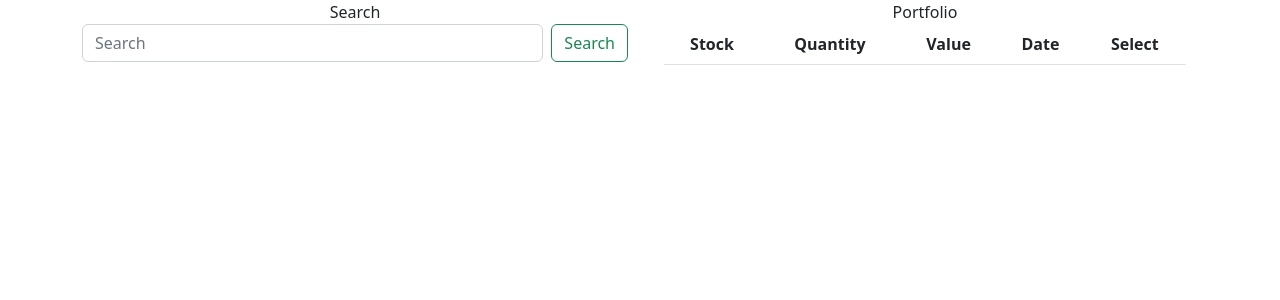
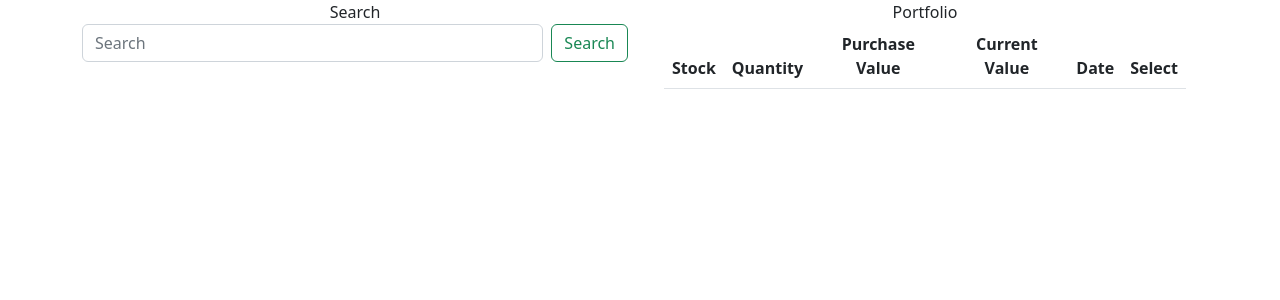
Before and after one commit to puythoven72/stocktrading, a Django app: page / in a window 1280 px wide. Shown: the part 56-356 px from the top of the page. Run offline with Django 4.2, Linux system fonts and the light colour scheme; data that the repository does not hold is empty.

Commit message:
added current price look up to the page load/refresh

```diff
--- a/base/lib/api.py
+++ b/base/lib/api.py
@@ -5,7 +5,8 @@ import json
 import alpaca_trade_api as tradeapi
 from alpaca_trade_api import Stream
 import yfinance as yf
-
+from .api_helper import format_values
+from ..models import Stocks
 
 
 def getstock(symbol):
@@ -18,16 +19,24 @@ def getstock(symbol):
 
     return format_values(stock_data)
 
+def get_portfolio_current_val():
+    x = Stocks.objects.all().values_list('symbol', flat=True).distinct()
+    current_price_dict = {}
+    print(x)
+    for y in x:
+        print('whats happenin ' + y)
+
+        print('got here')
+        lookup = getstock(y)
+        print('got here 2')
+        # current_price_dict = {lookup['symbol'] : lookup['currentPrice']}
+        # p["current"] = current_portfolio_prices[current_sym]
+        current_price_dict[lookup['symbol']] =  lookup['currentPrice']
+        print('got here 3')
+    print(current_price_dict)
+    return current_price_dict
 
 
-def format_values(stock_data):
-    if len(stock_data) > 0:
-        for k, v in stock_data.items():
-            if k == "currentPrice" or k == "previousClose" or k == "open" or k == "dayHigh" or k == "dayLow":
-                stock_data[k] = format(v, ',.2f')
-            if k == "averageVolume10days":
-                stock_data[k] ="{:,}".format(v)
-    return stock_data
 
 
     # #quotes = api.get_quotes(symbol, limit=10)
--- a/base/static/js/main.js
+++ b/base/static/js/main.js
@@ -1,9 +1,10 @@
 var radios = document.forms["portfolio"].elements["stock_choice"];
 
-
-for (var i = 0, max = radios.length; i < max; i++) {
-    radios[i].onclick = getStockTotal;
-}
+if(radios){
+    for (var i = 0, max = radios.length; i < max; i++) {
+        radios[i].onclick = getStockTotal;
+    }
+};
 
 function getStockTotal() {
 
@@ -11,10 +12,11 @@ function getStockTotal() {
     let vlu = document.querySelector('#vlu_' + this.id);
     let sym = document.querySelector('#sym' + this.id);
     let dte = document.querySelector('#dte_' + this.id);
+
     let totStockVlu = qty.innerHTML * vlu.innerHTML;
 
     let totStockDiv = document.querySelector("#stockSymVlu");
-    totStockDiv.innerHTML = `${sym.innerHTML} Total Valuexx:  $${totStockVlu} On ${dte}`;
+    totStockDiv.innerHTML = `${sym.innerHTML} Total Value:  $${totStockVlu} On ${dte.innerHTML}`;
 
 
 }
--- a/base/templates/base/portfolio_component.html
+++ b/base/templates/base/portfolio_component.html
@@ -8,20 +8,23 @@
         <tr>
           <th scope="col">Stock</th>
           <th scope="col">Quantity</th>
-          <th scope="col">Value</th>
+          <th scope="col">Purchase Value</th>
+          <th scope="col">Current Value</th>
           <th scope="col">Date</th>
           <th scope="col">Select</th>
         </tr>
       </thead>
       <tbody>
+
         {% for stock in stocks %}
-
         <tr id>
           <th scope="row" id="sym{{ stock.id }}">{{ stock.symbol }}</th>
           <!-- <td>{{ stock.symbol }}</td> -->
           <td id="qty_{{ stock.id }}">{{ stock.quantity }}</td>
           <td id="vlu_{{ stock.id }}">{{ stock.value }}</td>
+          <td id="crnt_{{ stock.id }}">{{ stock.current }}</td>
           <td id="dte_{{ stock.id }}">{{ stock.stockbuydate }}</td>
+
           <td><input type="radio" id={{ stock.id}} name="stock_choice" ></td>
         </tr>
         {% endfor %}
--- a/base/templates/base/stocksearch_component.html
+++ b/base/templates/base/stocksearch_component.html
@@ -5,7 +5,7 @@
 </form>
 
 {% if stock_info %}
-<form action="{% url 'home' %}" method="POST">
+<form action="{% url 'success' %}" method="POST">
   {% csrf_token %}
   <div>
     <img src={{stock_info.logo_url}} alt={{stock_info.longName}}>
@@ -73,7 +73,7 @@
       <div class="col">
         <h4>Quantity:</h4>
       </div>
-      <div class="col"><input class="form-control me-2" id="quantity" type="number" name="quantity">
+      <div class="col"><input class="form-control me-2" id="quantity" type="number" name="quantity" value=0>
 
         <button type="submit" class="btn btn-success" name="buy_btn">Buy</button>
       </div>
--- a/base/views.py
+++ b/base/views.py
@@ -5,13 +5,23 @@ from .lib.stream import OpenSocket
 import alpaca_trade_api as tradeapi
 from alpaca_trade_api import Stream
 from .models import Stocks
-from .lib.api import getstock
+from .lib.api import getstock,get_portfolio_current_val
 import datetime
 
 
 def home(request):
     stock_info = {}
-    stocks = Stocks.objects.all()
+
+    #stocks = Stocks.objects.all()
+
+    stock_dict= list(Stocks.objects.values())
+    current_portfolio_prices = get_portfolio_current_val()
+
+
+    for p in stock_dict:
+        current_sym = p['symbol']
+        p["current"] = current_portfolio_prices[current_sym]
+
 
     if request.method == 'POST' and 'search_btn' in request.POST:
         sym = request.POST.get('symbol_search')
@@ -19,28 +29,56 @@ def home(request):
         stock_info = getstock(sym)
         #stock_buy = stock_info
         print(stock_info)
-        context = {'stocks' : stocks, 'stock_info' : stock_info}
+        context = {'stocks' : stock_dict, 'stock_info' : stock_info}
 
         return render (request,'base/home.html',context)
 
-    if request.method == 'POST' and 'buy_btn' in request.POST:
-        print(request.POST['current_price'] + "is current price")
-        currentPrice = request.POST['current_price']
+    # if request.method == 'POST' and 'buy_btn' in request.POST:
+    #     print(request.POST['current_price'] + "is current price")
+    #     currentPrice = request.POST['current_price']
 
-        stock=Stocks()
-        stock.symbol = request.POST.get('symbol')
-        stock.value = request.POST.get('current_price')
-        stock.quantity = request.POST.get('quantity')
-        stock.stockbuydate = datetime.datetime.now()
-        stock.save()
+    #     stock=Stocks()
+    #     stock.symbol = request.POST.get('symbol')
+    #     stock.value = request.POST.get('current_price')
+    #     stock.quantity = request.POST.get('quantity')
+    #     stock.stockbuydate = datetime.datetime.now()
+    #     stock.save()
 
 
-        context = {'stocks' : stocks, 'stock_info' : stock_info}
-        #return redirect('home', stock_info)
-        return render (request,'base/success.html')
+    #     context = {'stocks' : stocks, 'stock_info' : stock_info}
+    #     #return redirect('home', stock_info)
+    #     return render (request,'base/success.html')
 
-    context = {'stocks' : stocks, 'stock_info' : stock_info}
+
+    #x = Stocks.objects.all().values_list('symbol', flat=True).distinct()
+    #print(x )
+    # for y in x:
+    #     print('whats happenin')
+    #     print(y)
+    #     lookup = getstock(y)
+    #     print(lookup['currentPrice'] )
+    #     current_price_dict = {lookup['symbol'] : lookup['currentPrice']}
+
+
+
+
+    context = {'stocks' : stock_dict, 'stock_info' : stock_info}
     return render (request,'base/home.html',context)
 
 def success(request):
-    render (request,'base/succes.html')
+    if request.method == 'POST' and 'buy_btn' in request.POST:
+        qty = request.POST.get('quantity')
+        print(qty)
+        if qty != "" and int(qty) > 0:
+            print(qty)
+            stock=Stocks()
+            stock.symbol = request.POST.get('symbol')
+            stock.value = request.POST.get('current_price')
+            stock.quantity = qty
+            stock.stockbuydate = datetime.datetime.now()
+            stock.save()
+
+
+       # context = {'stocks' : stocks, 'stock_info' : stock_info}
+        #return redirect('home', stock_info)
+        return redirect('home')
```
Also changed, not shown: base/lib/api_helper.py (added, +11 -0 lines).
